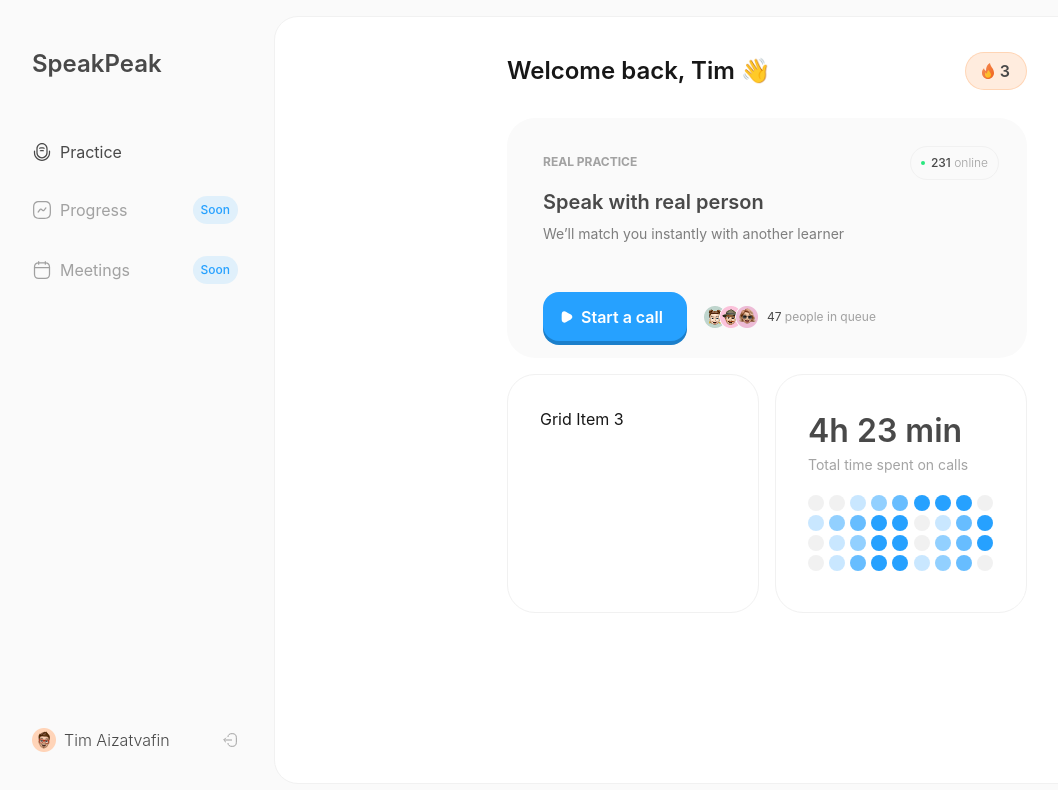
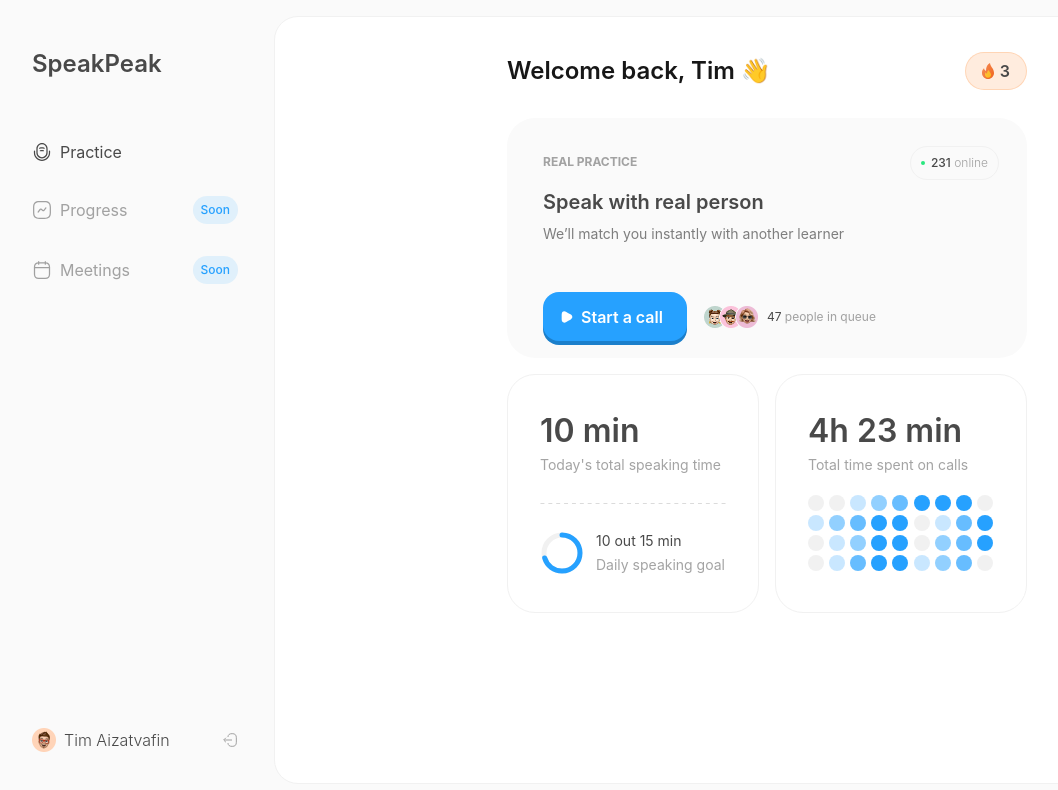
Before and after one commit to timuraiz/speak-peak, a Next.js app: page / in a window 1280 px wide. Shown: the top 790 px of the page, without its empty margins (4-1062 px from the left). Built offline with nearby package versions, Linux system fonts and the light colour scheme.

Commit message:
circular progress

```diff
--- a/app/(dashboard)/page.tsx
+++ b/app/(dashboard)/page.tsx
@@ -3,6 +3,7 @@ import Button from "@/app/components/Button";
 import Queue from "../components/Queue";
 import OnlineBadge from "../components/OnlineBadge";
 import TimeSpentCard from "../components/TimeSpentCard";
+import DailyGoal from "../components/DailyGoal";
 
 export default function Home() {
   return (
@@ -31,9 +32,7 @@ export default function Home() {
             <Queue />
           </div>
         </div>
-        <div className="border border-border p-8 rounded-[20px] md:rounded-[24px] lg:rounded-[28px]">
-          Grid Item 3
-        </div>
+        <DailyGoal />
         <TimeSpentCard />
       </div>
     </div>
--- /dev/null
+++ b/app/components/CircularProgress.tsx
@@ -0,0 +1,41 @@
+interface CircularProgressProps {
+    radius: number;
+    circumference: number;
+    strokeDashoffset: number;
+}
+
+export default function CircularProgress({
+    radius,
+    circumference,
+    strokeDashoffset,
+}: CircularProgressProps) {
+    return (
+        <svg className="w-11 h-11" viewBox="0 0 44 44">
+            {/* Background circle */}
+            <circle
+                cx="22"
+                cy="22"
+                r={radius}
+                fill="none"
+                stroke="currentColor"
+                strokeWidth="5"
+                className="text-border"
+            />
+            {/* Progress circle */}
+            <circle
+                cx="22"
+                cy="22"
+                r={radius}
+                fill="none"
+                stroke="currentColor"
+                strokeWidth="5"
+                strokeLinecap="round"
+                className="text-accent transition-all duration-300"
+                strokeDasharray={circumference}
+                strokeDashoffset={strokeDashoffset}
+                transform="rotate(-90 22 22)"
+            />
+            {/* Text inside circle */}
+        </svg>
+    );
+}
--- /dev/null
+++ b/app/components/DailyGoal.tsx
@@ -0,0 +1,82 @@
+'use client';
+
+import { useEffect, useState } from 'react';
+import CircularProgress from './CircularProgress';
+
+export default function DailyGoal() {
+  const [progress, setProgress] = useState(0);
+  const targetProgress = 0.7;
+  const radius = 18;
+  const circumference = 2 * Math.PI * radius;
+
+  useEffect(() => {
+    // Animate progress from 0 to target value
+    const duration = 1500; // ⚡ Change this to affect speed: lower = faster, higher = slower
+
+    const startTime = Date.now();
+
+    const animate = () => {
+      const elapsed = Date.now() - startTime;
+      const progressValue = Math.min(elapsed / duration, 1);
+
+      // 🎨 EASING OPTIONS - uncomment one to change animation style:
+      // Linear (current): constant speed
+      const eased = progressValue;
+
+      // Ease-out: fast start, slow end (smooth deceleration)
+      // const eased = 1 - Math.pow(1 - progressValue, 3);
+
+      // Ease-in: slow start, fast end (acceleration)
+      // const eased = Math.pow(progressValue, 3);
+
+      // Ease-in-out: slow start and end, fast middle
+      // const eased = progressValue < 0.5
+      //   ? 2 * Math.pow(progressValue, 3)
+      //   : 1 - Math.pow(-2 * progressValue + 2, 3) / 2;
+
+      // Exponential ease-out: very fast start, very slow end
+      // const eased = 1 - Math.pow(1 - progressValue, 4);
+
+      setProgress(eased * targetProgress);
+
+      if (progressValue < 1) {
+        requestAnimationFrame(animate);
+      }
+    };
+
+    requestAnimationFrame(animate);
+  }, []);
+
+  const strokeDashoffset = circumference * (1 - progress);
+
+  return (
+    <div className="border border-border p-8 rounded-[20px] md:rounded-[24px] lg:rounded-[28px]">
+      <h2 className="text-[28px] md:text-[30px] lg:text-[32px] font-semibold text-dark">
+        10 min
+      </h2>
+      <p className="text-sm font-normal text-dark-50">
+        Today's total speaking time
+      </p>
+
+      <img
+        src="/dashed.svg"
+        alt="separator"
+        className="my-7"
+      />
+
+      <div className="flex items-center gap-3">
+        <CircularProgress
+          radius={radius}
+          circumference={circumference}
+          strokeDashoffset={strokeDashoffset}
+        />
+        <div className="flex flex-col gap-1">
+          <p className="text-sm font-normal text-dark">10 out 15 min</p>
+          <p className="text-sm font-normal text-dark-50">
+            Daily speaking goal
+          </p>
+        </div>
+      </div>
+    </div>
+  );
+}
```
Also changed, not shown: public/dashed.svg (added).
